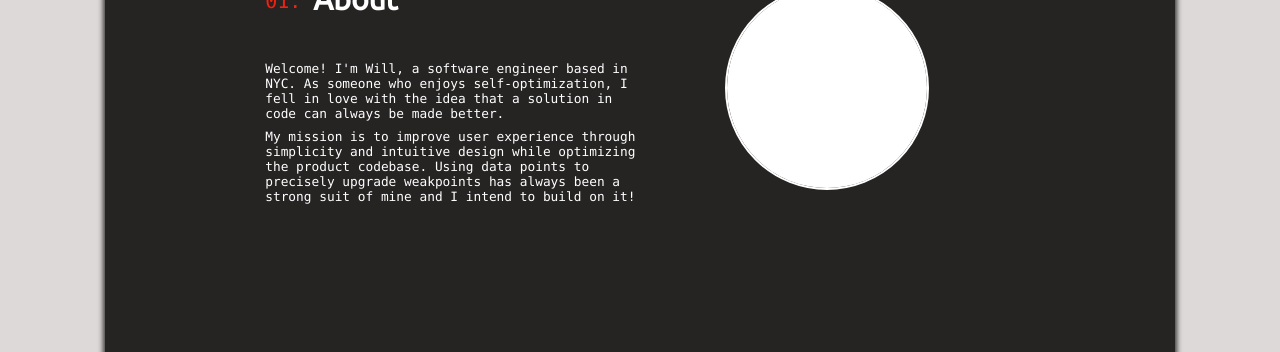
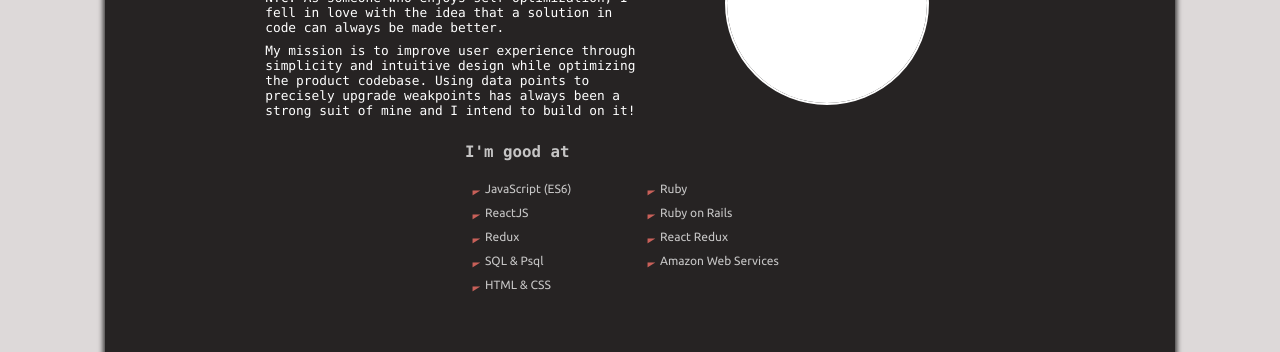
Before and after one commit to willsinn/ws-portfolio, a React (Create React App) app: page / in a window 1280 px wide. Shown: the part 1060-1412 px from the top of the page. Built offline with nearby package versions, Linux system fonts and the light colour scheme; a web font is replaced by a local one.

Commit message:
add technincal stack, remove all in-line css

```diff
--- a/src/App.css
+++ b/src/App.css
@@ -29,7 +29,7 @@ a {
 }
 body {
   font-family: "SF Mono", "Fira Code", "Fira Mono", "Roboto Mono",
-    "Lucida Console", Monaco, monospace;
+    "Lucida Console", Monaco, sans-serif;
   font-size: 13.5px;
   /* color: var(--content-red); */
 }
@@ -256,9 +256,32 @@ li {
   width: 350px;
 }
 .skill-item {
+  height: 24px;
+  width: 175px;
+  font-size: 12px;
+  display: flex;
+  align-items: center;
+  font-family: "Ubuntu";
+}
+.bullet-pt {
+  color: var(--content-red);
+  font-size: 16px;
+  transform: rotate(270deg);
   height: 20px;
-  width: 175px;
-  font-size: 11.5px;
+  width: 20px;
+  position: absolute;
+  left: 0;
+  bottom: -3px;
+}
+.bullet-wrap {
+  display: flex;
+  position: relative;
+  width: fit-content;
+  transform: rotateX(180deg);
+}
+.skill-text {
+  color: var(--off-white);
+  margin-left: 20px;
 }
 .prj-title {
   font-size: 28px;
--- a/src/components/AboutPage.js
+++ b/src/components/AboutPage.js
@@ -31,6 +31,9 @@ const AboutPage = ({ handleHideNav }) => {
             </div>
           </div>
         </div>
+        <div className="row">
+          <SkillList />
+        </div>
       </section>
     </div>
   );
--- a/src/components/Skill.js
+++ b/src/components/Skill.js
@@ -1,14 +1,13 @@
 import React from "react";
 
 const Skill = ({ skill }) => {
-  const icnStyle = { color: "var(--txt-yw)" };
-  const txtStyle = { color: "var(--txt-wht)", marginLeft: "4px" };
   return (
     <li className="skill-item" key={`${skill.name}-id`}>
-      <div>
-        <span style={icnStyle}>⎖</span>
-        <span style={txtStyle}>{skill.name}</span>
+      <div className="bullet-wrap">
+        <span className="bullet-pt">⎖</span>
       </div>
+
+      <span className="skill-text">{skill.name}</span>
     </li>
   );
 };
--- a/src/components/SkillList.js
+++ b/src/components/SkillList.js
@@ -11,11 +11,10 @@ const SkillList = () => {
       ));
     }
   };
-  const titleStyle = { color: "var(--txt-yw)" };
 
   return (
     <div className="tech-skills-cont">
-      <h3 style={titleStyle}>Technical Stack</h3>
+      <h3>I'm good at</h3>
       <ul className="skill-list">{renderSkills()}</ul>
     </div>
   );
```
